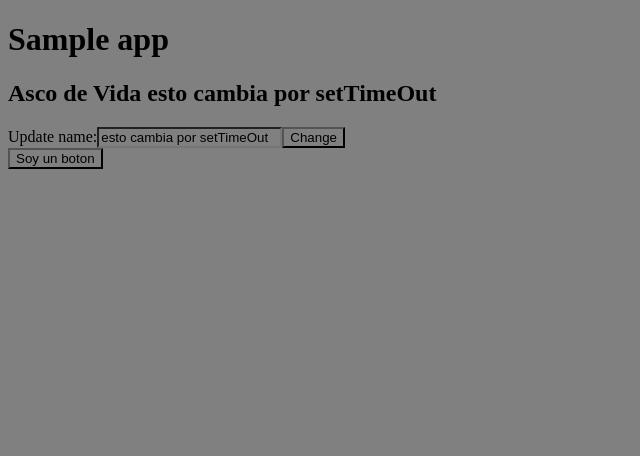
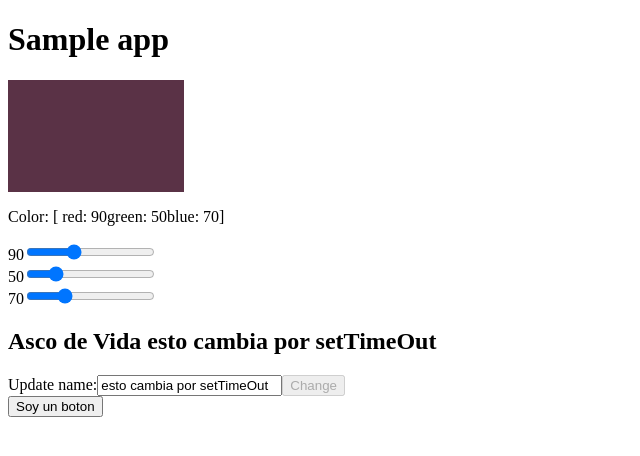
Before and after one commit to krbaio3/react-example, a React app: page / in a window 1280 px wide. Shown: the top 456 px of the page, without its empty margins (0-640 px from the left). Built offline with nearby package versions, Linux system fonts and the light colour scheme.

Commit message:
color picker (mal codificado) y colorBrowser

```diff
--- a/src/app/app.tsx
+++ b/src/app/app.tsx
@@ -1,24 +1,35 @@
 import * as React from 'react';
 
 // componentes
-import { HelloComponent } from './components/hello';
-import { NameEditComponent } from './components/nameEdit';
+import { HelloComponent } from './components/hello.component';
+import { NameEditComponent } from './components/name-edit.component';
 import { ButtonComponent } from './components/button.component';
+import { ColorPicker } from './components/color-picker.component';
+import { Color } from './models/color';
+import { ColorBrowser } from './components/color-browser';
 
 interface Props {}
 
 interface State {
   username: string;
   disabled: boolean;
+  editingUsername: string;
+  color: Color;
 }
 
 export class App extends React.Component<Props, State> {
-  public state = { username: 'por defecto', disabled: false };
+  public state = {
+    username: 'por defecto',
+    disabled: false,
+    editingUsername: 'por defecto',
+    color: { red: 90, green: 50, blue: 70 },
+  };
 
   constructor(props) {
     super(props);
     setTimeout(() => {
-      this.setState({username: 'esto cambia por setTimeOut'});
+      const newName = 'esto cambia por setTimeOut';
+      this.setState({ username: newName, editingUsername: newName });
     }, 2000);
 
     // Hay dos opciones para no perder el this en las clases,
@@ -27,12 +38,30 @@ export class App extends React.Component<Props, State> {
     // this.setUserName = this.setUserName.bind(this);
   }
 
-  public setUserName = (newName: string) => {
-    this.setState({ username: newName });
+  public setUserName = () => {
+    this.setState({ username: this.state.editingUsername });
+  };
+
+  public setColorState = (color: Color) => {
+    this.setState({ color });
   };
 
   public clickButton = () => {
     console.log('click');
+  };
+
+  public updateEditingName = (editingUsername: string) => {
+    this.setState({ editingUsername });
+  };
+
+  public isDisabled = (): boolean => {
+    if (
+      !this.state.editingUsername ||
+      this.state.editingUsername === this.state.username
+    ) {
+      return true;
+    }
+    return false;
   };
 
   // se le tiene que asignar el this del método que lo llame
@@ -43,12 +72,26 @@ export class App extends React.Component<Props, State> {
   render() {
     return (
       <>
+        <ColorBrowser color={this.state.color} />
+        <p>
+          Color: [
+          red: {this.state.color.red}
+          green: {this.state.color.green}
+          blue: {this.state.color.blue}
+          ]
+        </p>
+        <ColorPicker
+          color={this.state.color}
+          onColorUpdated={this.setColorState}
+        />
         <HelloComponent username={this.state.username} />
         <NameEditComponent
-          initialUsername={this.state.username}
-          onNameUpdated={this.setUserName}
+          editingUsername={this.state.editingUsername}
+          onUsernameUpdateRequest={this.setUserName}
+          onEditingUsernameUpdated={this.updateEditingName}
+          isDisabled={this.isDisabled()}
         />
-        <br/>
+        <br />
         <ButtonComponent
           name='Soy un boton'
           disabled={this.state.disabled}
--- /dev/null
+++ b/src/app/components/color-browser.tsx
@@ -0,0 +1,19 @@
+import * as React from 'react';
+import { Color } from '../models/color';
+
+interface Props {
+  color: Color;
+}
+
+export const ColorBrowser = (props: Props) => {
+  const divStyle: React.CSSProperties = {
+    width: '11rem',
+    height: '7rem',
+    background: `
+        rgb(${props.color.red},
+        ${props.color.green},
+        ${props.color.blue})`,
+  };
+
+  return <div style={divStyle} />;
+};
--- /dev/null
+++ b/src/app/components/color-picker.component.tsx
@@ -0,0 +1,62 @@
+import * as React from 'react';
+import { Color } from '../models/color';
+
+interface Props {
+  color: Color;
+  onColorUpdated: (color: Color) => void;
+}
+
+export const ColorPicker = (props: Props) => (
+  <>
+    {props.color.red}
+    <input
+      type='range'
+      name='colorPicker'
+      id='colorPicker'
+      min='0'
+      max='255'
+      value={props.color.red}
+      onChange={e =>
+        props.onColorUpdated({
+          red: +e.target.value,
+          green: props.color.green,
+          blue: props.color.blue,
+        })
+      }
+    />
+    <br />
+    {props.color.green}
+    <input
+      type='range'
+      name='colorPicker'
+      id='colorPicker'
+      min='0'
+      max='255'
+      value={props.color.green}
+      onChange={e =>
+        props.onColorUpdated({
+          red: props.color.red,
+          green: +e.target.value,
+          blue: props.color.blue,
+        })
+      }
+    />
+    <br />
+    {props.color.blue}
+    <input
+      type='range'
+      name='colorPicker'
+      id='colorPicker'
+      min='0'
+      max='255'
+      value={props.color.blue}
+      onChange={e =>
+        props.onColorUpdated({
+          red: props.color.red,
+          green: props.color.green,
+          blue: +e.target.value,
+        })
+      }
+    />
+  </>
+);
--- /dev/null
+++ b/src/app/components/name-edit.component.tsx
@@ -0,0 +1,24 @@
+import * as React from 'react';
+
+interface Props {
+  editingUsername: string;
+  onEditingUsernameUpdated: (newName: string) => void;
+  onUsernameUpdateRequest: () => void;
+  isDisabled: boolean;
+}
+
+const onChange = (props: Props) => (e: React.ChangeEvent<HTMLInputElement>) => {
+  props.onEditingUsernameUpdated(e.target.value);
+};
+
+export const NameEditComponent = (props: Props) => (
+  <>
+    <label>Update name:</label>
+    <input value={props.editingUsername} onChange={onChange(props)} />
+    <button onClick={props.onUsernameUpdateRequest}
+            disabled={props.isDisabled}
+    >
+      Change
+      </button>
+  </>
+);
--- a/src/app/components/nameEdit.tsx
+++ /dev/null
@@ -1,61 +0,0 @@
-import * as React from 'react';
-
-// Paso 1, cambio de firma
-
-interface Props {
-  initialUsername: string;
-  onNameUpdated: (newName: string) => void;
-}
-
-// Tiene sentido encapsular el estado cuando el estado no va a salir fuera.
-
-interface State {
-  initialUsername: string;
-  editingName: string;
-}
-
-// Fin cambio de firma
-
-// componente pesado: Class
-export class NameEditComponent extends React.Component<Props, State> {
-  state = {
-    editingName: this.props.initialUsername,
-    initialUsername: this.props.initialUsername,
-  };
-
-  static getDerivedStateFromProps(
-    nextProps: Props,
-    prevState: State
-  ): Partial<State> {
-    if (
-      nextProps.initialUsername &&
-      nextProps.initialUsername != prevState.initialUsername
-    ) {
-      return { editingName: nextProps.initialUsername };
-    } else {
-      return null
-    }
-  }
-
-  // const onHandleInputChange = (e: React.ChangeEvent<HTMLInputElement>) =>
-  //   props.onChange(e.target.value);
-  onHandleInputChange = (e: React.ChangeEvent<HTMLInputElement>) =>
-    this.setState({ editingName: e.target.value });
-
-  onNameSubmit = e => {
-    this.props.onNameUpdated(this.state.editingName);
-  };
-
-  render() {
-    return (
-      <>
-        <label>Update name:</label>
-        <input
-          value={this.state.editingName}
-          onChange={this.onHandleInputChange}
-        />
-        <button onClick={this.onNameSubmit}>Change</button>
-      </>
-    );
-  }
-}
--- /dev/null
+++ b/src/app/models/color.ts
@@ -0,0 +1,5 @@
+export interface Color {
+    red: number;
+    green: number;
+    blue: number;
+}
--- a/src/styles.scss
+++ b/src/styles.scss
@@ -1,3 +1,3 @@
 * {
-    background-color: grey;
+    // background-color: grey;
 }
```
Also changed, not shown: src/app/components/color-slider.component.tsx (added, +20 -0 lines), src/app/components/hello.component.tsx (renamed from src/app/components/hello.tsx).
